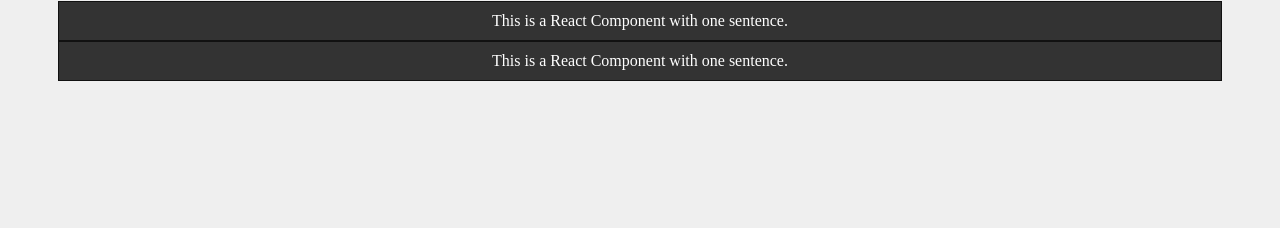
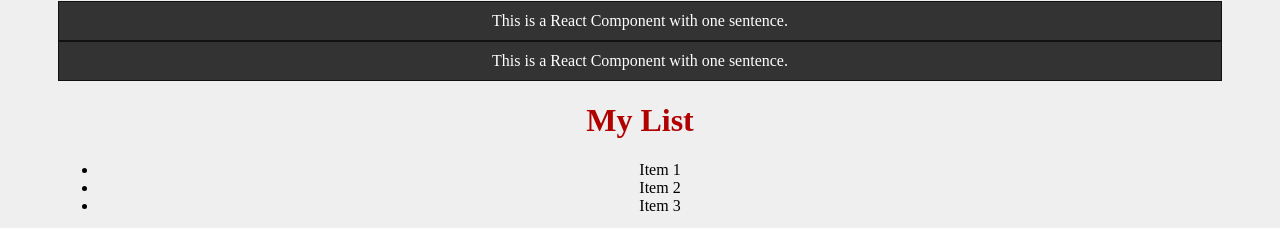
Before and after one commit to joaoflaviosantos/react-study, a React (Create React App) app in the folder my-first-app/: page / in a window 1280 px wide. Shown: the part 724-952 px from the top of the page. Before the commit the page ends 863 px from the top, so only its background shows below. Built offline with nearby package versions, Linux system fonts and the light colour scheme.

Commit message:
feat: implementing youtube-hora-de-codar-react-07 (fragments)

```diff
--- a/my-first-app/src/App.js
+++ b/my-first-app/src/App.js
@@ -2,6 +2,7 @@ import './App.css';
 import SayMyName from './components/SayMyName';
 import People from './components/People';
 import Sentence from './components/Sentence';
+import List from './components/List';
 
 function App() {
 
@@ -13,6 +14,7 @@ function App() {
       <People name="João Flávio Santos" age="28" occupation="Full Stack Developer" picture="https://avatars.githubusercontent.com/u/80658056?v=4" />
       <Sentence />
       <Sentence />
+      <List />
     </div>
   );
 }
--- /dev/null
+++ b/my-first-app/src/components/List.js
@@ -0,0 +1,17 @@
+import ListItem from "./ListItem";
+
+function List() {
+
+    return (
+        <>
+            <h1>My List</h1>
+            <ul>
+                <ListItem item="Item 1"/>
+                <ListItem item="Item 2"/>
+                <ListItem item="Item 3"/>
+            </ul>
+        </>
+    );
+}
+
+export default List;
--- /dev/null
+++ b/my-first-app/src/components/ListItem.js
@@ -0,0 +1,10 @@
+function ListItem(props) {
+
+    return (
+        <>
+            <li>{ props.item }</li>
+        </>
+    );
+}
+
+export default ListItem;
--- a/my-first-app/src/index.css
+++ b/my-first-app/src/index.css
@@ -1,5 +1,6 @@
 body {
   padding: 50px;
+  padding-bottom: 500px;
   background-color: #efefef;
 }
 
```
